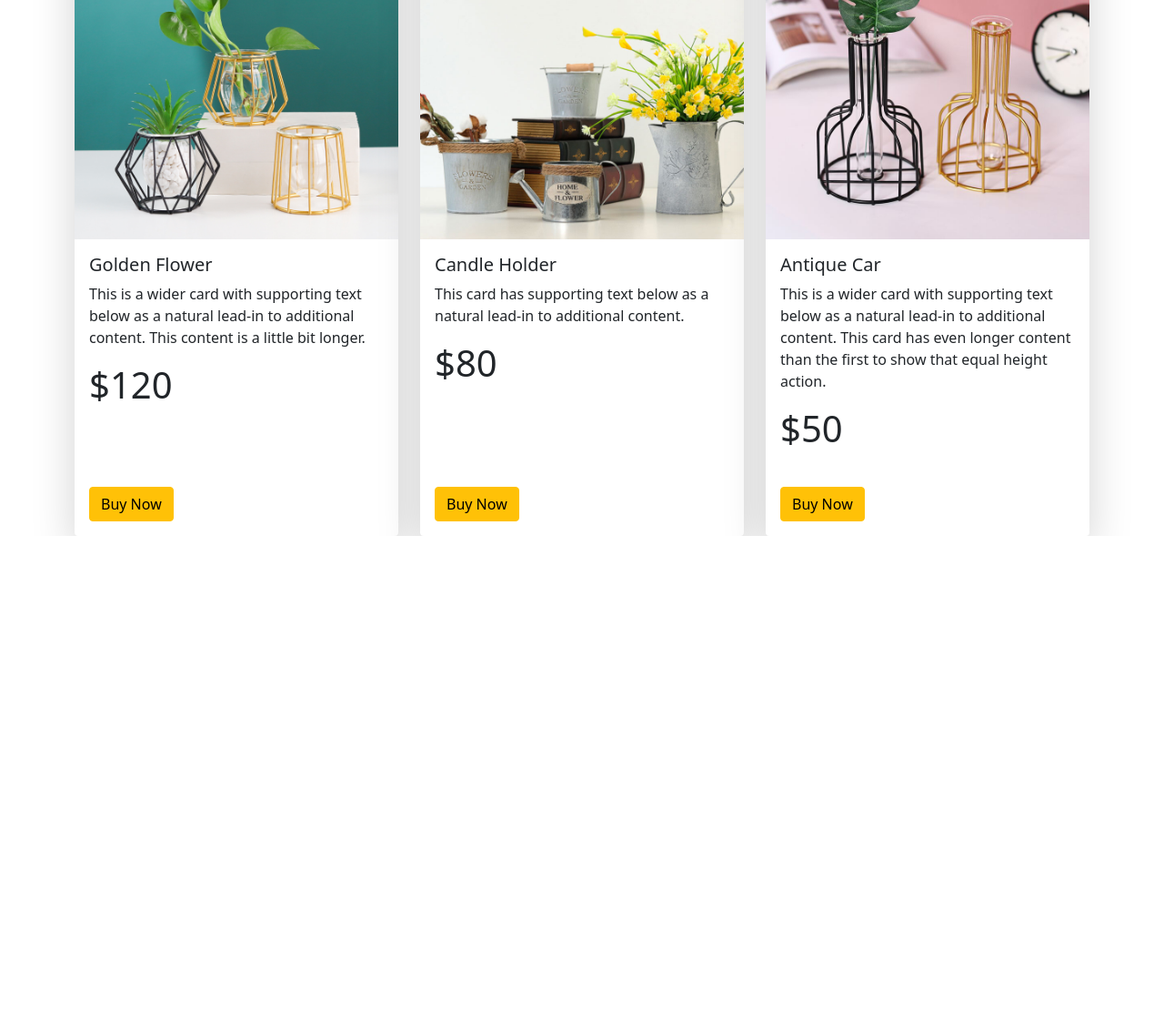
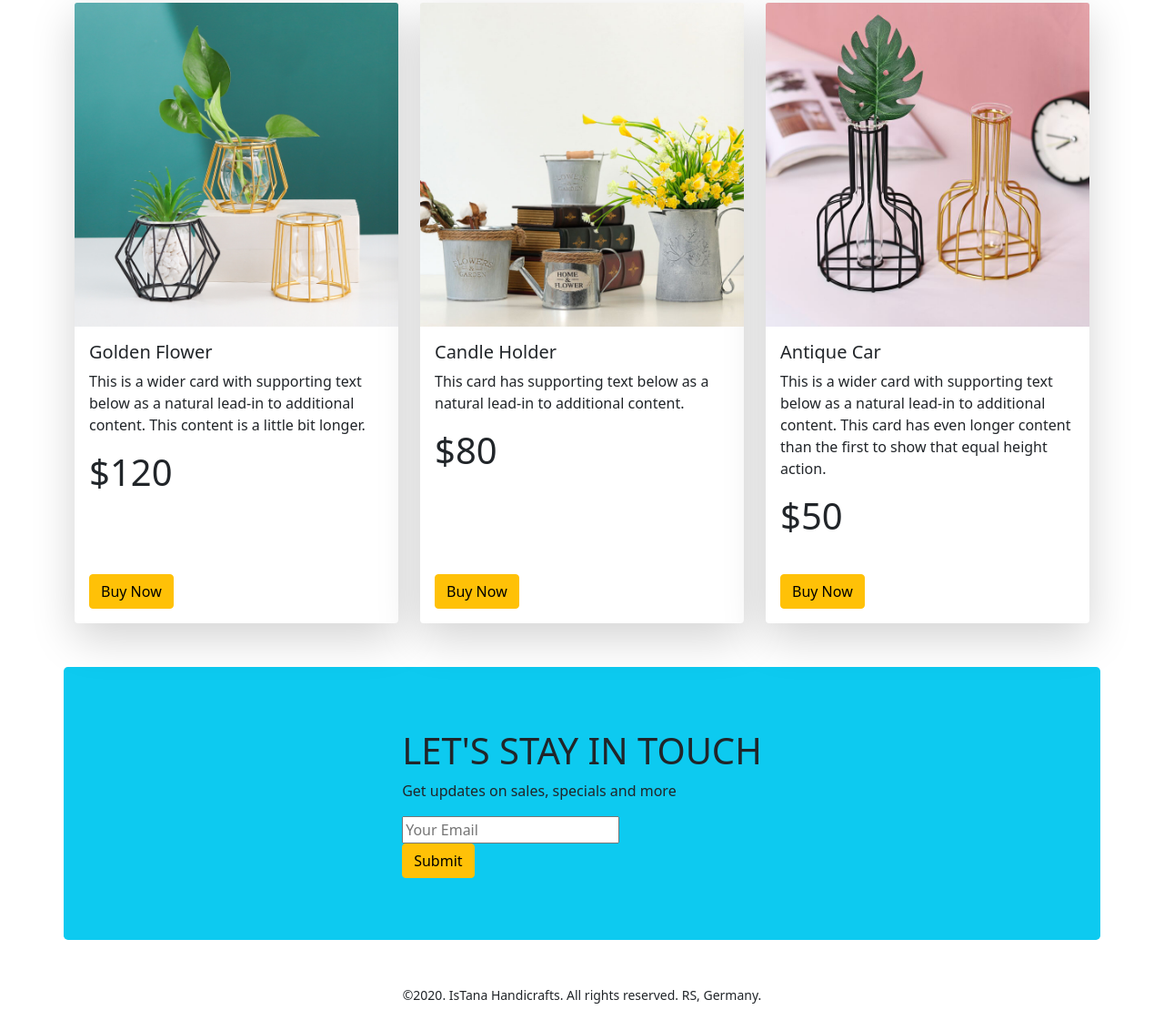
Before and after one commit to rs07cse/hc-ecommerce-bootstrap, a plain HTML site: page index.html in a window 1280 px wide. Shown: the part 2410-3531 px from the top of the page at 91% size. Before the commit the page ends 2999 px from the top, so only its background shows below. Drawn offline with nearby package versions, Linux system fonts and the light colour scheme.

Commit message:
all part commit

```diff
--- a/index.html
+++ b/index.html
@@ -188,7 +188,7 @@
               </div>
         </section>
 
-        <!-- products gallary -->
+        <!-- products gallary 1 -->
 
 
         <section class="container">
@@ -253,7 +253,7 @@
 
         <!-- products gallary 2 -->
 
-        <section class="container">
+        <section class="container my-5">
 
             <h2>Wooden Pieces</h2>
 
@@ -315,7 +315,7 @@
 
         <!-- products gallary 3 -->
 
-        <section class="container">
+        <section class="container my-5">
 
             <h2>Flower Vase</h2>
 
@@ -375,11 +375,28 @@
 
         </section>
 
+        <!-- subscribe -->
+
+        <section style="height:300px;" class="container bg-info d-flex justify-content-center align-items-center rounded-3">
+
+            <div>
+                <h1>LET'S STAY IN TOUCH</h1>
+
+                 <p> Get updates on sales, specials and more</p>
+            <input type="text" placeholder="Your Email">
+            <br>
+            <button class="btn btn-warning">Submit</button>
+            </div>
+
+
+        </section>
+
 
 
     </main>
 
-    <footer>
+    <footer class="mt-5 text-center">
+        <p><small>©2020. IsTana Handicrafts. All rights reserved. RS, Germany.</small></p>
 
     </footer>
 
```
